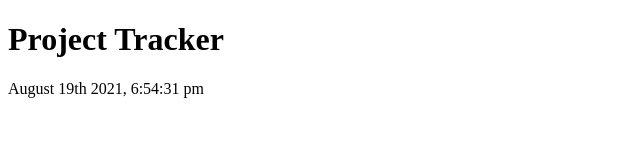
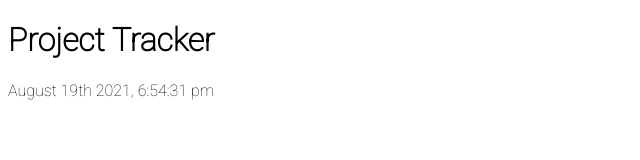
Before and after one commit to charlocc/projecttracker, a plain HTML site: page index.html in a window 1280 px wide. Shown: the whole page, without its empty margins (0-640 px from the left). Drawn offline with nearby package versions, Linux system fonts and the light colour scheme.

Commit message:
added fonts

```diff
--- a/index.html
+++ b/index.html
@@ -15,6 +15,9 @@
       integrity="sha256-9/aliU8dGd2tb6OSsuzixeV4y/faTqgFtohetphbbj0="
       crossorigin="anonymous"
     ></script>
+    <link rel="preconnect" href="https://fonts.googleapis.com">
+<link rel="preconnect" href="https://fonts.gstatic.com" crossorigin>
+<link href="https://fonts.googleapis.com/css2?family=Roboto:wght@100&display=swap" rel="stylesheet">
   </head>
   <body>
     <header>
--- a/style.css
+++ b/style.css
@@ -0,0 +1,3 @@
+*{
+    font-family: 'Roboto', sans-serif;
+}
```
